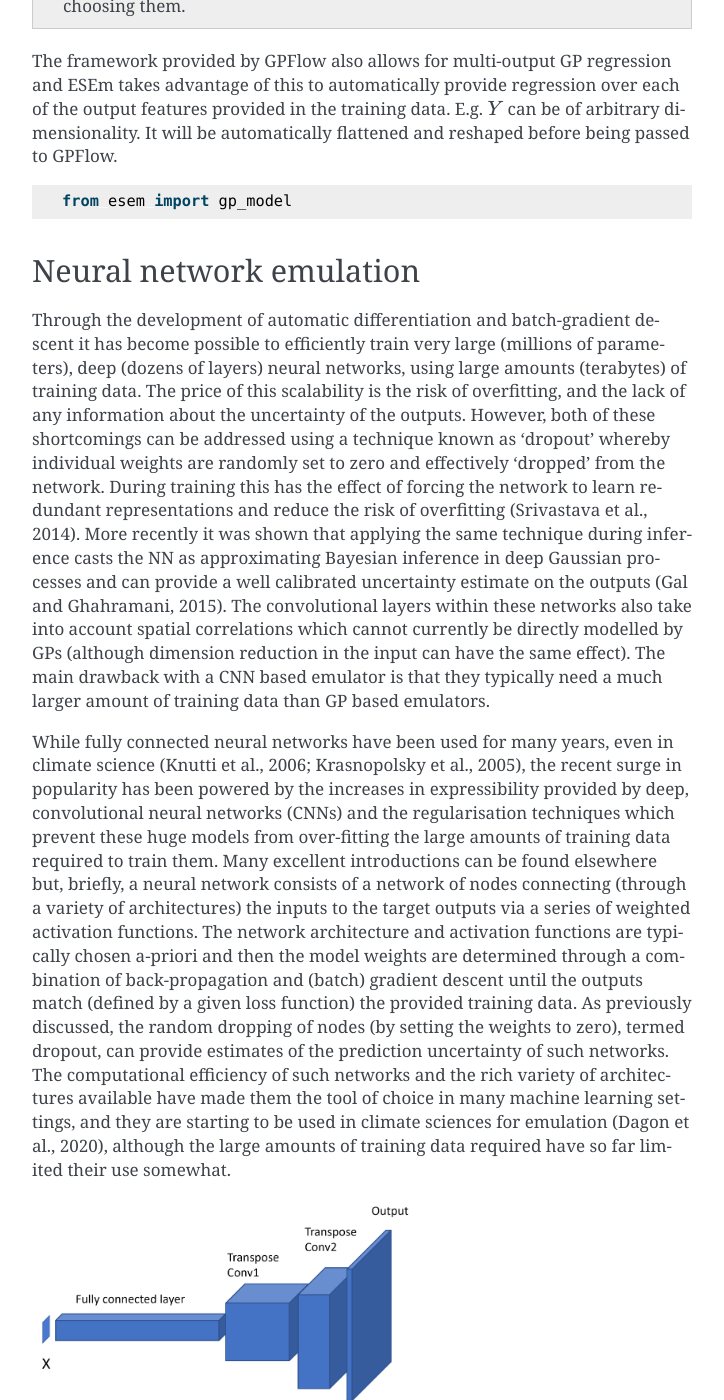
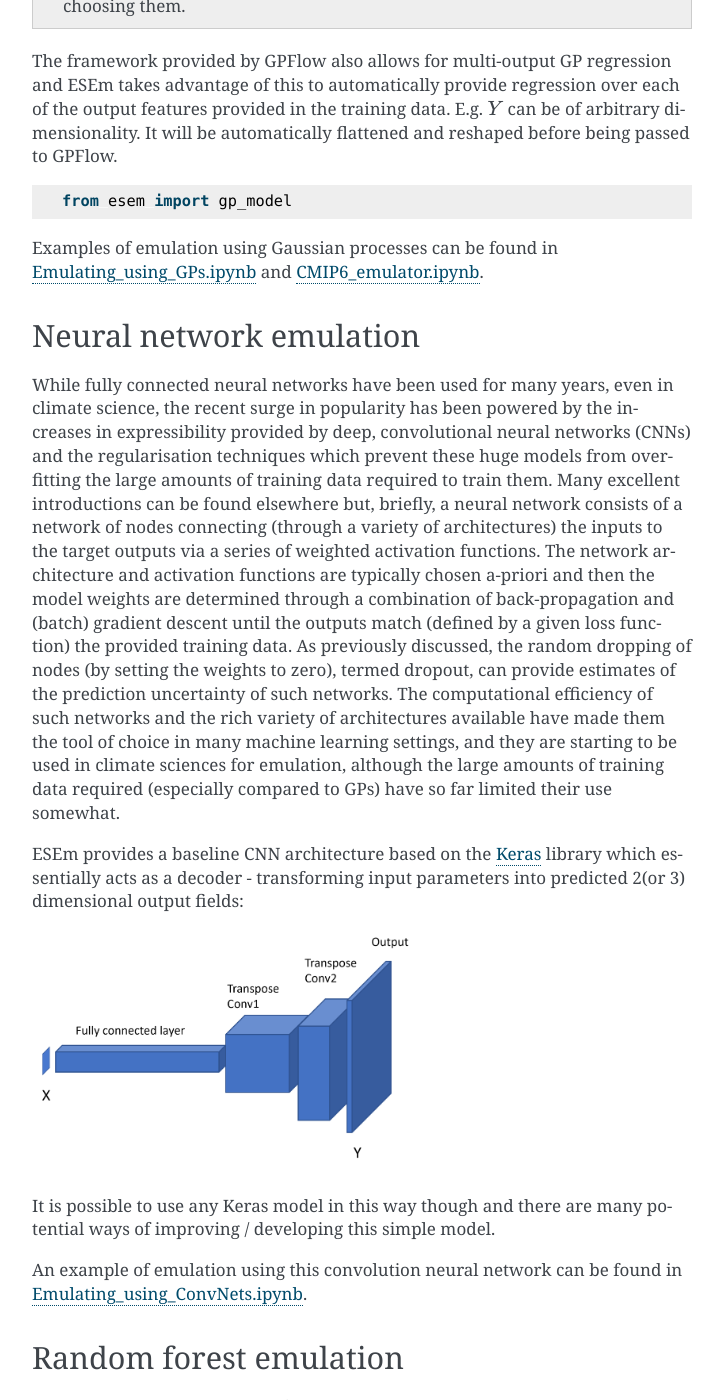
Before and after one commit to duncanwp/ESEm, a Sphinx documentation site: the page built from docs/emulation.rst, in a window 1280 px wide and 1400 px high, scrolled down 1129 px. Shown: the whole window, without its empty margins (388-1112 px from the left). Built offline with Sphinx 7.4.7, drawn with Linux system fonts in a browser that asks for light colours; pages that are not in the unit, such as notebooks, are missing from menus; some of the changed text lies outside the part shown.

Commit message:
More docs

```diff
--- a/docs/emulation.rst
+++ b/docs/emulation.rst
@@ -40,41 +40,36 @@ E.g. :math:`Y` can be of arbitrary dimensionality. It will be automatically flat
 
     from esem import gp_model
 
-
+Examples of emulation using Gaussian processes can be found in `Emulating_using_GPs.ipynb <examples/Emulating_using_GPs.html>`_ and `CMIP6_emulator.ipynb <examples/CMIP6_emulator.html>`_.
 
 Neural network emulation
 ========================
 
-Through the development of automatic differentiation and batch-gradient descent it has become possible to efficiently train very large (millions of parameters), deep (dozens of layers) neural networks, using large amounts (terabytes) of training data.
-The price of this scalability is the risk of overfitting, and the lack of any information about the uncertainty of the outputs.
-However, both of these shortcomings can be addressed using a technique known as ‘dropout’ whereby individual weights are randomly set to zero and effectively ‘dropped’ from the network.
-During training this has the effect of forcing the network to learn redundant representations and reduce the risk of overfitting (Srivastava et al., 2014).
-More recently it was shown that applying the same technique during inference casts the NN as approximating Bayesian inference in deep Gaussian processes and can provide a well calibrated uncertainty estimate on the outputs (Gal and Ghahramani, 2015).
-The convolutional layers within these networks also take into account spatial correlations which cannot currently be directly modelled by GPs (although dimension reduction in the input can have the same effect).
-The main drawback with a CNN based emulator is that they typically need a much larger amount of training data than GP based emulators.
-
-While fully connected neural networks have been used for many years, even in climate science (Knutti et al., 2006; Krasnopolsky et al., 2005), the recent surge in popularity has been powered by the increases in expressibility provided by deep, convolutional neural networks (CNNs) and the regularisation techniques which prevent these huge models from over-fitting the large amounts of training data required to train them.
+While fully connected neural networks have been used for many years, even in climate science, the recent surge in popularity has been powered by the increases in expressibility provided by deep, convolutional neural networks (CNNs) and the regularisation techniques which prevent these huge models from over-fitting the large amounts of training data required to train them.
 Many excellent introductions can be found elsewhere but, briefly, a neural network consists of a network of nodes connecting (through a variety of architectures) the inputs to the target outputs via a series of weighted activation functions.
 The network architecture and activation functions are typically chosen a-priori and then the model weights are determined through a combination of back-propagation and (batch) gradient descent until the outputs match (defined by a given loss function) the provided training data. As previously discussed, the random dropping of nodes (by setting the weights to zero), termed dropout, can provide estimates of the prediction uncertainty of such networks.
-The computational efficiency of such networks and the rich variety of architectures available have made them the tool of choice in many machine learning settings, and they are starting to be used in climate sciences for emulation (Dagon et al., 2020), although the large amounts of training data required have so far limited their use somewhat.
+The computational efficiency of such networks and the rich variety of architectures available have made them the tool of choice in many machine learning settings, and they are starting to be used in climate sciences for emulation, although the large amounts of training data required (especially compared to GPs) have so far limited their use somewhat.
+
+ESEm provides a baseline CNN architecture based on the `Keras <https://keras.io/>`_ library which essentially acts as a decoder - transforming input parameters into predicted 2(or 3) dimensional output fields:
 
 .. image:: images/CNN_diagram.png
   :width: 400
   :alt: Schematic illustration of the structure of the default convolutional neural network model.
 
+It is possible to use any Keras model in this way though and there are many potential ways of improving / developing this simple model.
+
+An example of emulation using this convolution neural network can be found in `Emulating_using_ConvNets.ipynb <examples/Emulating_using_ConvNets.html>`_.
 
 Random forest emulation
 =======================
 
 ESEm also provides the option for emulation with Random Forests using the open-source implementation provided by scikit-learn.
-Random Forest estimators are comprised of an ensemble of decision trees; each decision tree is a recursive binary partition over the training data and the predictions are an average over the predictions of the decision trees (Breiman, 2001).
+Random Forest estimators are comprised of an ensemble of decision trees; each decision tree is a recursive binary partition over the training data and the predictions are an average over the predictions of the decision trees.
 As a result of this architecture, Random Forests (along with other algorithms built on decision trees) have two main attractions.
 Firstly, they require very little pre-processing of the inputs as the binary partitions are invariant to monotonic rescaling of the training data.
 Secondly, and of particular importance for climate problems, they are unable to extrapolate outside of their training data because the predictions are averages over subsets of the training dataset.
-As a result of this, a Random Forest trained on output from an idealized GCM was shown to automatically conserve water and energy (O’Gorman and Dwyer, 2018).
 
-These features are of particular importance for problems involving the parameterization of sub-grid processes in climate models (Beucler et al., 2021) and as such, although parameterization is not the purpose of ESEm, we include a simple Random Forest implementation and hope to build on this in future.
-
+An example of emulation using the random forest can be found in `CRM_Emulation_with_RandomForest.ipynb <examples/CRM_Emulation_with_RandomForest.html>`_.
 
 Data processing
 ===============
```
Also changed, not shown: other parts of docs/emulation.rst (+1 -1 lines).
